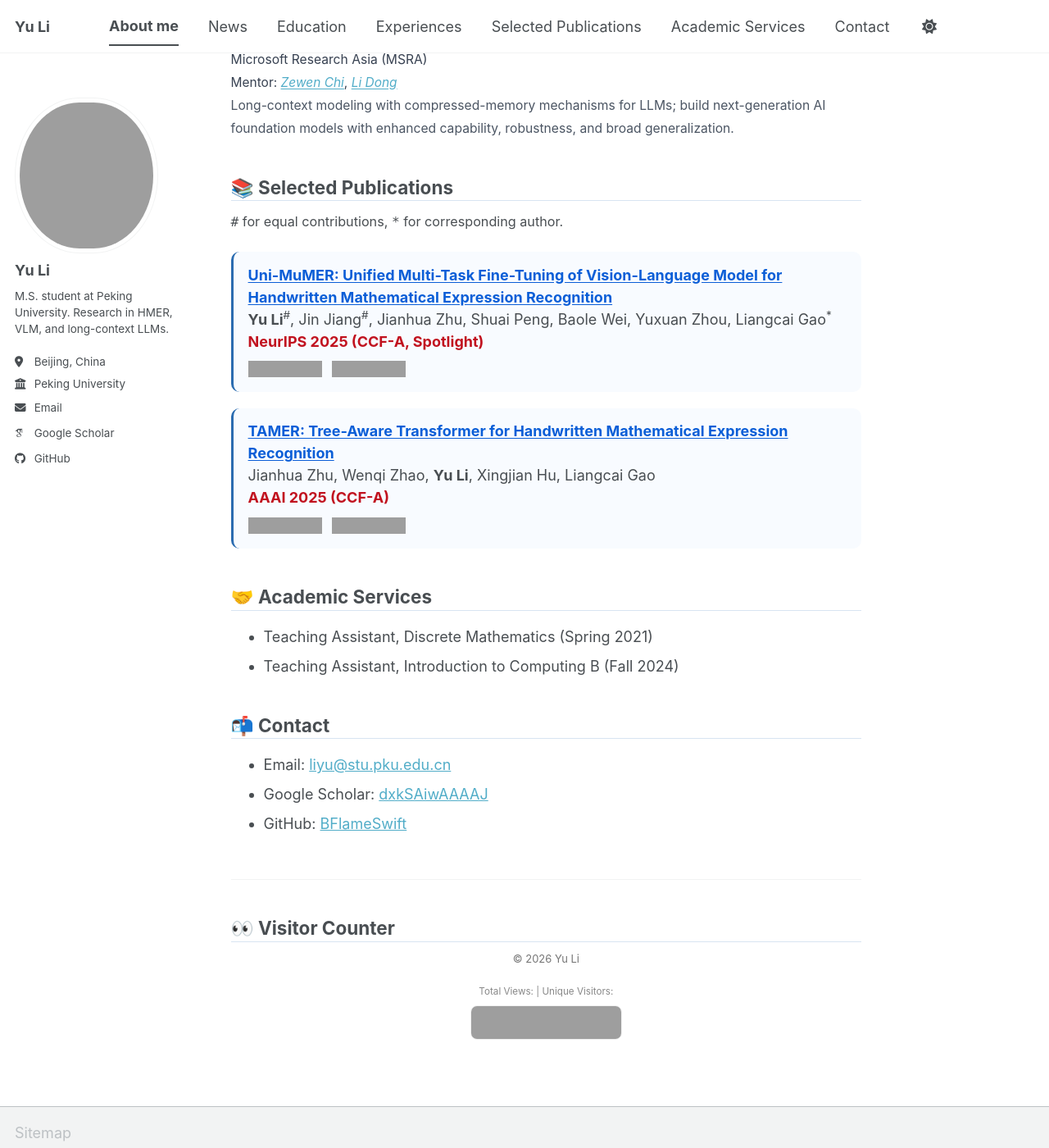
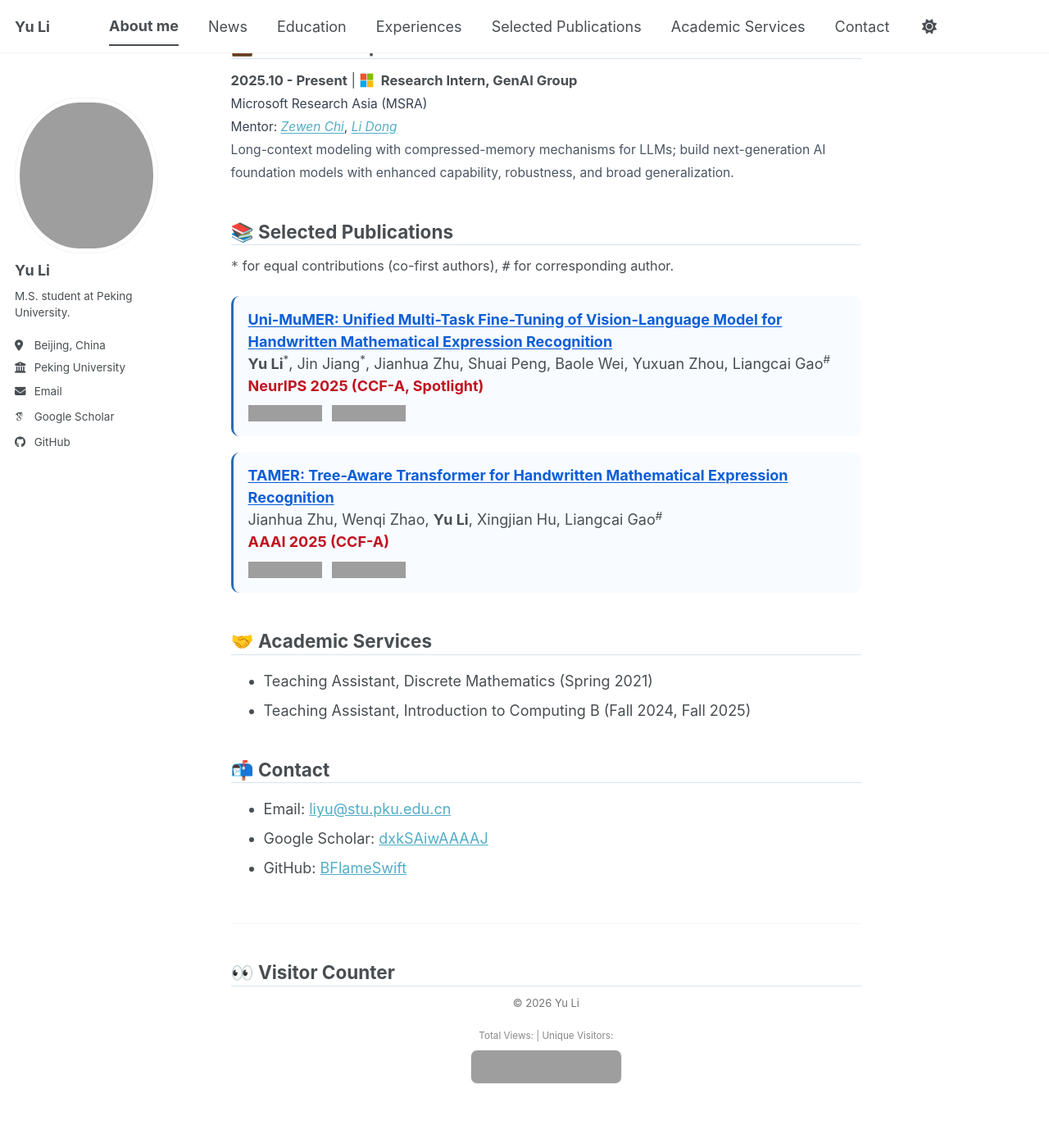
Before and after one commit to BFlameSwift/bflameswift.github.io, a Jekyll site: the page built from _pages/about.md, in a window 1280 px wide and 1400 px high, scrolled down 1075 px, cut to the strip 0-1400 px from the top of the window. Shown: the whole strip at 82% size. Built offline with Jekyll 4.4.1, drawn with Linux system fonts in a browser that asks for light colours; some web fonts are replaced; a script bundle is joined from its source files by our own code; library files that are not in the unit come from our copies; comment, search, counter and statistics services are not loaded; some of the changed text lies outside the part shown; grey boxes are pictures that could not be loaded.

```diff
--- a/_config.yml
+++ b/_config.yml
@@ -26,7 +26,7 @@ author:
   avatar           : "you.jpg"
   name             : "Yu Li"
   pronouns         : # example: "she/her"
-  bio              : "M.S. student at Peking University. Research in HMER, VLM, and long-context LLMs."
+  bio              : "M.S. student at Peking University."
   location         : "Beijing, China"
   employer         : "Peking University"
   uri              : # URL
--- a/_pages/about.md
+++ b/_pages/about.md
@@ -24,7 +24,7 @@ Before that, I received my B.Eng. in Software Engineering and dual degree in Mat
 
 
 
-I am currently a second-year master's student at <img src="/images/icon-pku.svg" class="mini-logo" alt="PKU"><a href="https://www.icst.pku.edu.cn/" target="_blank" rel="noopener">Wangxuan Institute of Computer Technology</a>, Peking University, advised by <a href="https://scholar.google.com/citations?user=6Ia92WsAAAAJ" target="_blank" rel="noopener">Prof. Liangcai Gao</a>. Previously, I received my Bachelor of Engineering in <a href="https://soft.buaa.edu.cn/" target="_blank" rel="noopener">Software Engineering</a> and a dual degree in <a href="https://math.buaa.edu.cn/" target="_blank" rel="noopener">Mathematics and Applied Mathematics</a> from <img src="/images/icon-buaa.svg" class="mini-logo" alt="BUAA"><a href="https://buaa.edu.cn/" target="_blank" rel="noopener">Beihang University</a>.
+I am currently a second-year master's student at <img src="/images/icon-pku.svg" class="mini-logo" alt="PKU"><a href="https://www.icst.pku.edu.cn/" target="_blank" rel="noopener">Wangxuan Institute of Computer Technology</a>, Peking University, advised by <a href="https://scholar.google.com/citations?user=6Ia92WsAAAAJ" target="_blank" rel="noopener">Prof. Liangcai Gao</a>. Previously, I received my Bachelor of Engineering in <a href="https://soft.buaa.edu.cn/" target="_blank" rel="noopener">Software Engineering</a> and a dual degree in <a href="https://math.buaa.edu.cn/" target="_blank" rel="noopener">Mathematics and Applied Mathematics</a> from <img src="/images/icon-buaa.svg" class="mini-logo" alt="BUAA"><a href="https://buaa.edu.cn/" target="_blank" rel="noopener">Beihang University</a>. My research focuses on vision-language models (VLM), long-context LLMs, continual learning, and next-generation AI foundation models.
 
 <!-- </div> -->
 
@@ -98,11 +98,11 @@ I am currently a Research Intern at Microsoft Research Asia (GenAI Group), worki
 ## 📚 Selected Publications
 {: #selected-publications }
 
-<span style="font-size: 0.9em;">`#` for equal contributions, `*` for corresponding author.</span>
+<span style="font-size: 0.9em;">`*` for equal contributions (co-first authors), `#` for corresponding author.</span>
 
 <div class="paper-entry">
   <a class="paper-title-link" href="https://github.com/BFlameSwift/Uni-MuMER" target="_blank" rel="noopener">Uni-MuMER: Unified Multi-Task Fine-Tuning of Vision-Language Model for Handwritten Mathematical Expression Recognition</a><br>
-  <span><strong>Yu Li</strong><sup>#</sup>, Jin Jiang<sup>#</sup>, Jianhua Zhu, Shuai Peng, Baole Wei, Yuxuan Zhou, Liangcai Gao<sup>*</sup></span><br>
+  <span><strong>Yu Li</strong><sup>*</sup>, Jin Jiang<sup>*</sup>, Jianhua Zhu, Shuai Peng, Baole Wei, Yuxuan Zhou, Liangcai Gao<sup>#</sup></span><br>
   <span class="venue-tag"><strong>NeurIPS 2025 (CCF-A, Spotlight)</strong></span>
   <div class="paper-badges">
     <a href="https://github.com/BFlameSwift/Uni-MuMER" target="_blank" rel="noopener"><img alt="GitHub Repo" src="https://img.shields.io/badge/GitHub-Repo-181717?logo=github&logoColor=white"></a>
@@ -112,7 +112,7 @@ I am currently a Research Intern at Microsoft Research Asia (GenAI Group), worki
 
 <div class="paper-entry">
   <a class="paper-title-link" href="https://github.com/qingzhenduyu/TAMER" target="_blank" rel="noopener">TAMER: Tree-Aware Transformer for Handwritten Mathematical Expression Recognition</a><br>
-  <span>Jianhua Zhu, Wenqi Zhao, <strong>Yu Li</strong>, Xingjian Hu, Liangcai Gao</span><br>
+  <span>Jianhua Zhu, Wenqi Zhao, <strong>Yu Li</strong>, Xingjian Hu, Liangcai Gao<sup>#</sup></span><br>
   <span class="venue-tag"><strong>AAAI 2025 (CCF-A)</strong></span>
   <div class="paper-badges">
     <a href="https://github.com/qingzhenduyu/TAMER" target="_blank" rel="noopener"><img alt="GitHub Repo" src="https://img.shields.io/badge/GitHub-Repo-181717?logo=github&logoColor=white"></a>
@@ -136,7 +136,7 @@ I am currently a Research Intern at Microsoft Research Asia (GenAI Group), worki
 {: #academic-services }
 
 - Teaching Assistant, Discrete Mathematics (Spring 2021)
-- Teaching Assistant, Introduction to Computing B (Fall 2024)
+- Teaching Assistant, Introduction to Computing B (Fall 2024, Fall 2025)
 
 ## 📬 Contact
 {: #contact }
```
Also changed, not shown: images/apple-touch-icon-180x180.png, images/blog_logo.jpg (added), images/favicon-192x192.png, images/favicon-32x32.png, images/favicon-512x512.png, images/favicon.ico, images/favicon.svg.
